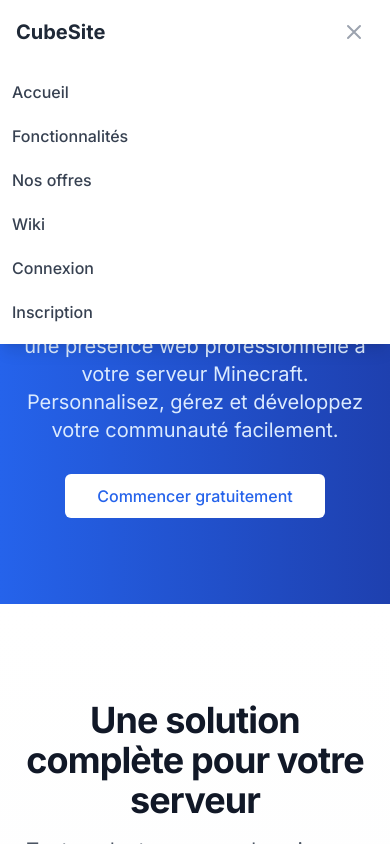
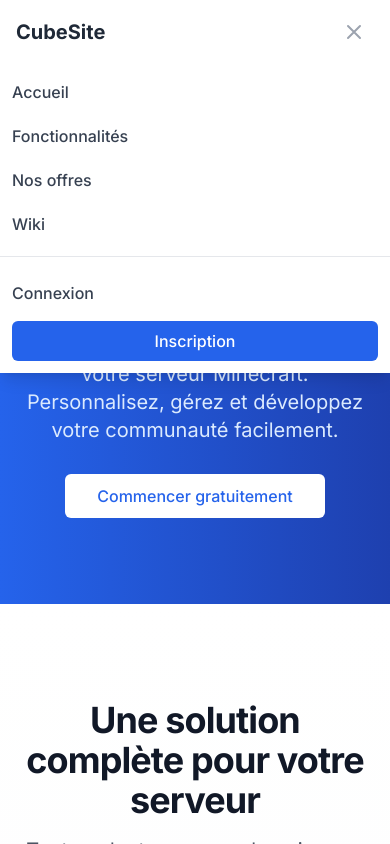
Before and after one commit to game05/cubesite, a Next.js app: page / in a window 390 px wide. Both pictures are taken after a click on the button "Ouvrir le menu". Shown: the top 844 px of the page. Built offline with nearby package versions, Linux system fonts and the light colour scheme.

Commit message:
Amélioration du menu mobile avec séparation et stylisation des boutons de connexion

```diff
--- a/src/components/layout/Navbar.tsx
+++ b/src/components/layout/Navbar.tsx
@@ -107,12 +107,21 @@ export default function Navbar() {
             <Link href="/wiki" className="block pl-3 pr-4 py-2 text-base font-medium text-gray-700 hover:text-gray-900 hover:bg-gray-50">
               Wiki
             </Link>
-            <Link href="/login" className="block pl-3 pr-4 py-2 text-base font-medium text-gray-700 hover:text-gray-900 hover:bg-gray-50">
-              Connexion
-            </Link>
-            <Link href="/register" className="block pl-3 pr-4 py-2 text-base font-medium text-gray-700 hover:text-gray-900 hover:bg-gray-50">
-              Inscription
-            </Link>
+          </div>
+
+          {/* Séparateur */}
+          <div className="border-t border-gray-200 pt-4 pb-3">
+            <div className="space-y-2 px-3">
+              <Link href="/login" className="block py-2 text-base font-medium text-gray-700 hover:text-gray-900">
+                Connexion
+              </Link>
+              <Link
+                href="/register"
+                className="block text-center py-2 px-4 rounded-md text-base font-medium text-white bg-blue-600 hover:bg-blue-700"
+              >
+                Inscription
+              </Link>
+            </div>
           </div>
         </div>
       )}
```
